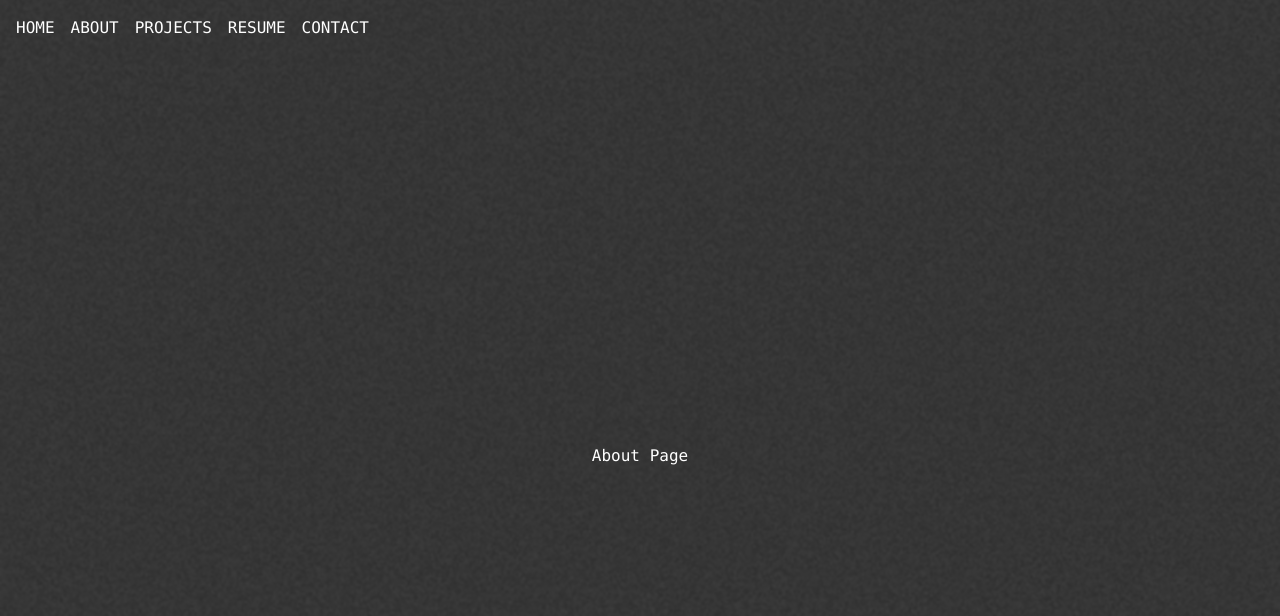
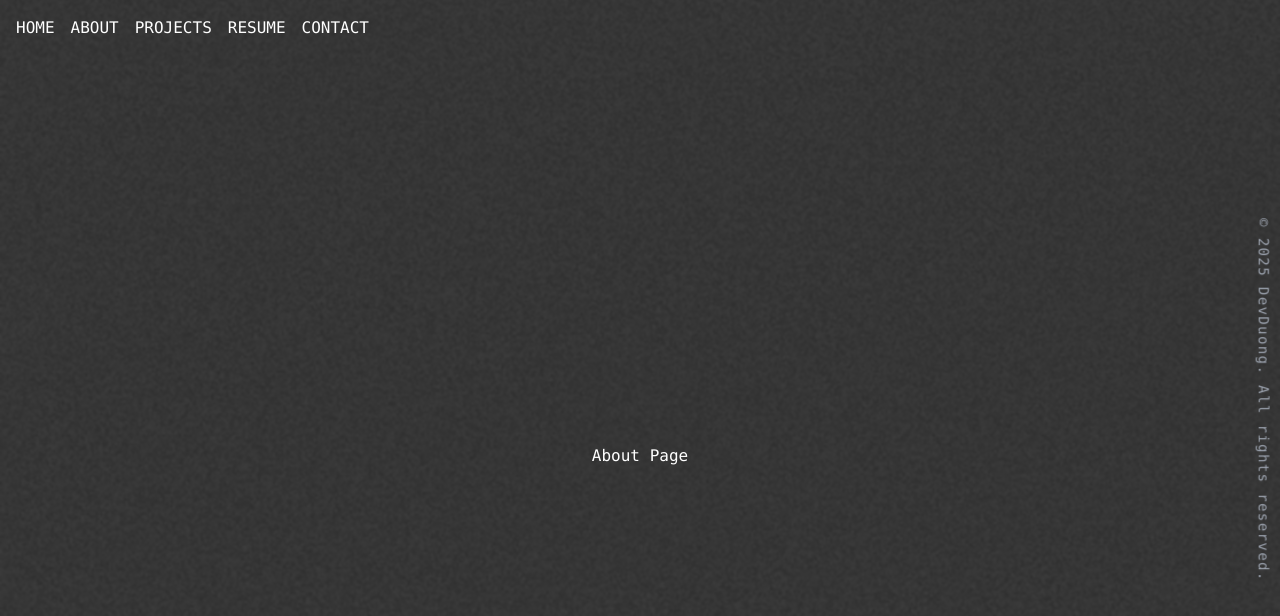
Before and after one commit to dev-duong/dev-duong.github.io, a React (Create React App) app: page / in a window 1280 px wide. Shown: the top 616 px of the page. Built offline with nearby package versions, Linux system fonts and the light colour scheme.

Commit message:
Added vertical copyright

```diff
--- a/src/App.js
+++ b/src/App.js
@@ -6,6 +6,7 @@ import About from "./pages/About";
 import Projects from "./pages/Projects";
 import Resume from "./pages/Resume";
 import Contact from "./pages/Contact";
+import VerticalCopyright from "./components/Copyright";
 
 function App() {
   const [activePage, setActivePage] = useState("ABOUT");
@@ -30,6 +31,7 @@ function App() {
   return (
     <div className="relative min-h-screen overflow-hidden text-white font-mono">
       <Background />
+      <VerticalCopyright />
       <Navbar onNavClick={setActivePage} />
       <main className="z-10 relative flex flex-col items-center justify-center h-screen space-y-6">
         {renderPage()}
--- /dev/null
+++ b/src/components/Copyright.js
@@ -0,0 +1,11 @@
+import React from "react";
+
+const VerticalCopyright = () => {
+  return (
+    <div className="fixed top-1/2 right-4 transform -translate-y-1/2 translate-x-1/2 rotate-90 text-gray-400 text-sm tracking-widest pointer-events-none">
+      © 2025 DevDuong. All rights reserved.
+    </div>
+  );
+};
+
+export default VerticalCopyright;
```
Also changed, not shown: 1 other file (tests, documents, lock files or other folders).
